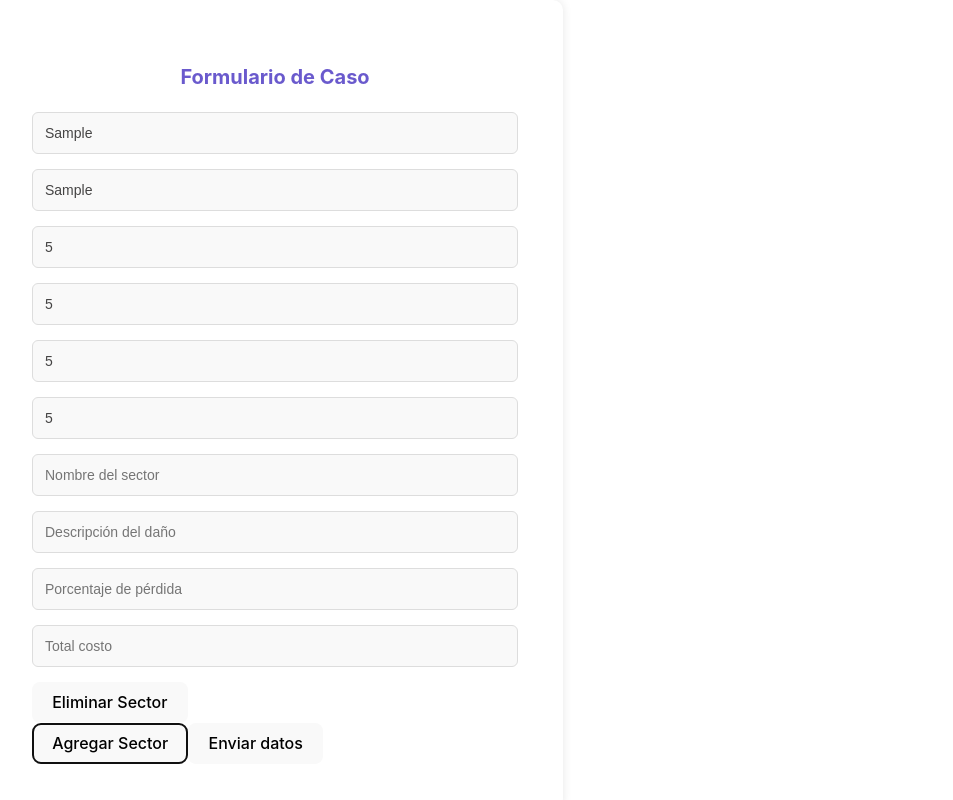
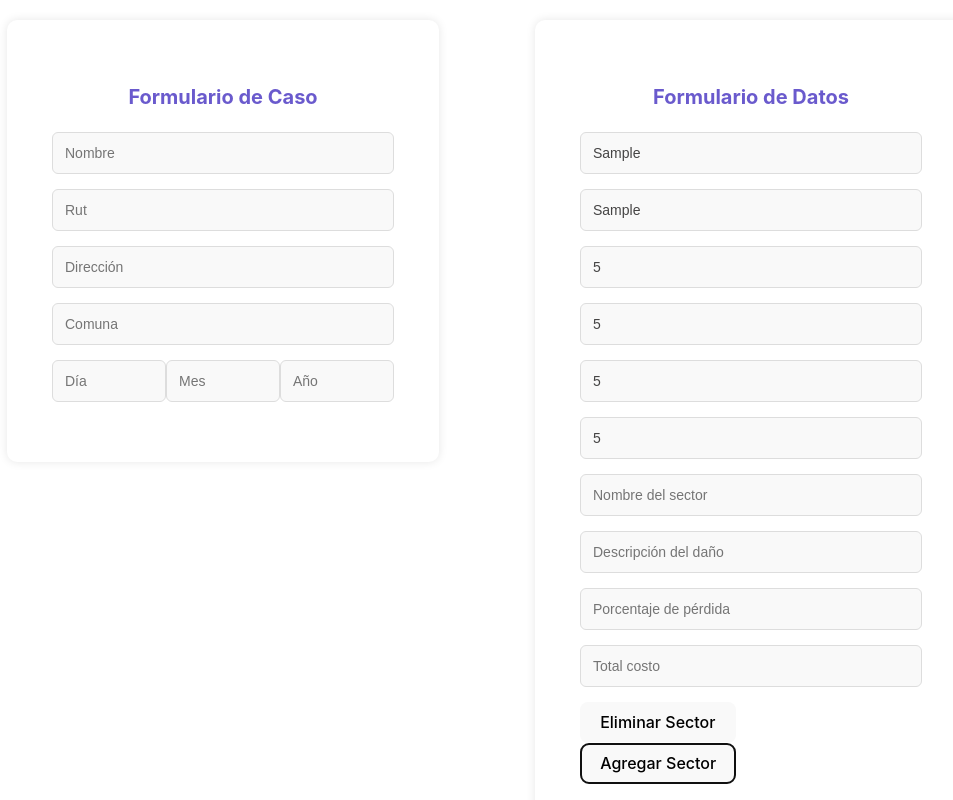
Before and after one commit to eduardoscrs/front-integra2, a React (Vite) app: page /ingreso-formulario in a window 1280 px wide. Both pictures are taken after typing "Sample", "Sample", "5", "5", "5", "5" into the empty fields and a click on the button "Agregar Sector". Shown: the top 800 px of the page, without its empty margins (13-966 px from the left). Built offline with nearby package versions, Linux system fonts and the light colour scheme; no server answers.

Commit message:
ingreso de imanes y excel

```diff
--- a/src/pages/IngresoFormulario.jsx
+++ b/src/pages/IngresoFormulario.jsx
@@ -1,4 +1,5 @@
 import { useState } from 'react';
+import * as XLSX from 'xlsx'; // Importa la biblioteca xlsx
 import '../styles/Formulario.css';
 import { crearCaso } from '../services/formularioService';
 
@@ -12,10 +13,18 @@ const IngresoFormulario = () => {
     ID_contratista: '',
     ID_estado: '',
     nombre_estado: 'Aceptado',
+    nombre: '',
+    rut: '',
+    direccion: '',
+    comuna: '',
+    dia: '',
+    mes: '',
+    año: '',
     sectores: []
   });
 
   const [sectores, setSectores] = useState([]);
+  const [imagen, setImagen] = useState(null);
 
   const handleChange = (e) => {
     setFormData({
@@ -47,6 +56,14 @@ const IngresoFormulario = () => {
     setSectores(updatedSectores);
   };
 
+  const handleImagenChange = (e) => {
+    const file = e.target.files[0];
+    if (file) {
+      const imagenURL = URL.createObjectURL(file);
+      setImagen(imagenURL); // Guardar la URL de la imagen para previsualización
+    }
+  };
+
   const enviarDatos = async () => {
     const datosAEnviar = {
       ...formData,
@@ -68,10 +85,95 @@ const IngresoFormulario = () => {
     enviarDatos();
   };
 
+  // Función para generar el archivo Excel
+  const generarExcel = () => {
+    const data = [
+      { ...formData, sectores: undefined }, // Excluimos los sectores de la primera fila
+      ...sectores.map(sector => ({
+        ...formData,
+        ...sector // Mezclamos los datos del sector con los del formulario
+      }))
+    ];
+
+    const ws = XLSX.utils.json_to_sheet(data);
+    const wb = XLSX.utils.book_new();
+    XLSX.utils.book_append_sheet(wb, ws, "Datos del Formulario");
+    XLSX.writeFile(wb, "Formulario_Datos.xlsx");
+  };
+
   return (
+    <div className="forms-wrapper">
+      {/* Formulario de Caso */}
+      <div className="form-container">
+        <h2>Formulario de Caso</h2>
+        <form id="case-form" noValidate>
+          <input
+            type="text"
+            id="nombre"
+            placeholder="Nombre"
+            required
+            value={formData.nombre}
+            onChange={handleChange}
+          />
+          <input
+            type="text"
+            id="rut"
+            placeholder="Rut"
+            required
+            value={formData.rut}
+            onChange={handleChange}
+          />
+          <input
+            type="text"
+            id="direccion"
+            placeholder="Dirección"
+            required
+            value={formData.direccion}
+            onChange={handleChange}
+          />
+          <input
+            type="text"
+            id="comuna"
+            placeholder="Comuna"
+            required
+            value={formData.comuna}
+            onChange={handleChange}
+          />
+
+          {/* Sección de la fecha */}
+          <div className="date-inputs">
+            <input
+              type="number"
+              id="dia"
+              placeholder="Día"
+              required
+              value={formData.dia}
+              onChange={handleChange}
+            />
+            <input
+              type="number"
+              id="mes"
+              placeholder="Mes"
+              required
+              value={formData.mes}
+              onChange={handleChange}
+            />
+            <input
+              type="number"
+              id="año"
+              placeholder="Año"
+              required
+              value={formData.año}
+              onChange={handleChange}
+            />
+          </div>
+        </form>
+      </div>
+
+      {/* Formulario de Datos */}
       <div className="form-container">
         <form id="case-form" onSubmit={handleSubmit} noValidate>
-        <h2>Formulario de Caso</h2>
+          <h2>Formulario de Datos</h2>
 
           <input
             type="text"
@@ -162,16 +264,32 @@ const IngresoFormulario = () => {
                 value={sector.total_costo}
                 onChange={(e) => manejarCambioSector(index, e)}
               />
-            <button type="button" onClick={() => eliminarSector(index)}>Eliminar Sector</button>
+              <button type="button" className="submit-button" onClick={() => eliminarSector(index)}>Eliminar Sector</button>
             </div>
           ))}
 
-        <button type="button" onClick={agregarSector}>Agregar Sector</button>
+          <button type="button" className="submit-button" onClick={agregarSector}>Agregar Sector</button>
+          {/* Botón para cargar imagen */}
+          <div className="image-upload">
+            <h3>Subir Imagen</h3>
+            <input
+              type="file"
+              accept="image/*"
+              onChange={handleImagenChange}
+            />
+            {imagen && (
+              <div className="image-preview">
+                <h4>Previsualización de la imagen:</h4>
+                <img src={imagen} alt="Previsualización" width="200" />
+              </div>
+            )}
+          </div>
 
-        <button type="submit" className="submit-button">
-          Enviar datos
-        </button>
+          <button type="submit" className="submit-button">Enviar datos</button>
+          {/* Botón para generar el archivo Excel */}
+          <button type="button" className="submit-button" onClick={generarExcel}>Generar Excel</button>
         </form>
+      </div>
     </div>
   );
 };
--- a/src/styles/Formulario.css
+++ b/src/styles/Formulario.css
@@ -18,6 +18,7 @@
     width: 100%;
     max-width: 45%;
     box-sizing: border-box;
+    flex-shrink: 0;
 }
 
 /* Media queries para pantallas más pequeñas */
@@ -53,7 +54,7 @@
 .form-container form input[type="number"],
 .form-container form select {
     color: #454444;
-    width: 100%; /* Asegúrate que todos los inputs sean del 100% del contenedor */
+    width: 100%;
     padding: 12px;
     margin-bottom: 15px;
     border: 1px solid #ddd;
@@ -73,7 +74,7 @@
 .date-container input[type="number"],
 .date-container select {
     color: #454444;
-    width: 100%; /* Asegúrate que todos los inputs sean del 100% del contenedor */
+    width: 100%;
     padding: 12px;
     border: 1px solid #ddd;
     border-radius: 6px;
@@ -123,7 +124,7 @@
 .sector-section input[type="text"],
 .sector-section input[type="number"],
 .sector-section select {
-    width: calc(100% - 20px); /* Dos inputs por fila, restando espacio entre ellos */
+    width: 100%;
     padding: 12px;
     margin-bottom: 10px;
     border: 1px solid #ddd;
@@ -149,25 +150,34 @@
     justify-content: space-between;
     margin-bottom: 15px;
 }
-.button-container button {
-    background-color: #6a5acd; /* Color de fondo morado */
+
+/* Estilos generales de los botones */
+.form-container button.add-section-button,
+.form-container button[type="submit"],
+.form-container button.add-images-button {
+    background-color: #6a5acd;
     color: white;
     padding: 12px;
     border: none;
     border-radius: 8px;
     cursor: pointer;
     font-size: 14px;
+    width: 100%;
     font-weight: bold;
-    width: 100%; /* Botones ocupan el 100% del ancho del contenedor */
+    margin-top: 10px;
+}
+
+/* Estilos del botón de agregar imágenes */
+.form-container button.add-images-button {
+    background-color: #6a5acd;
 }
 
 /* Efectos hover para los botones */
-.button-container button:hover {
-    background-color: #5b4bb5; /* Color de fondo más oscuro al pasar el mouse */
+.form-container button.add-section-button:hover,
+.form-container button.add-images-button:hover,
+.form-container button[type="submit"]:hover {
+    background-color: #5b4bb5;
 }
-
-
-
 
 /* Estilos del modal */
 .modal {
@@ -220,3 +230,41 @@
     border: 1px solid #ddd;
     border-radius: 6px;
 }
+
+/* Contenedor para los botones */
+.button-container {
+    display: flex;
+    flex-direction: column;
+    gap: 10px; /* Separación entre botones */
+
+}
+/* Estilos para la subida y previsualización de imágenes */
+.image-upload {
+    margin-top: 20px;
+  }
+
+  .image-upload input[type="file"] {
+    display: block;
+    margin-bottom: 10px;
+  }
+
+  .image-preview {
+    margin-top: 10px;
+  }
+
+  .image-preview img {
+    max-width: 100%;
+    height: auto;
+    border: 1px solid #ddd;
+    padding: 5px;
+    border-radius: 5px;
+  }
+
+  .date-inputs {
+    display: flex;
+    justify-content: space-between;
+  }
+
+  .date-inputs input {
+    width: 30%;
+  }
```
Lines whose indentation alone changed are shown as unchanged.
